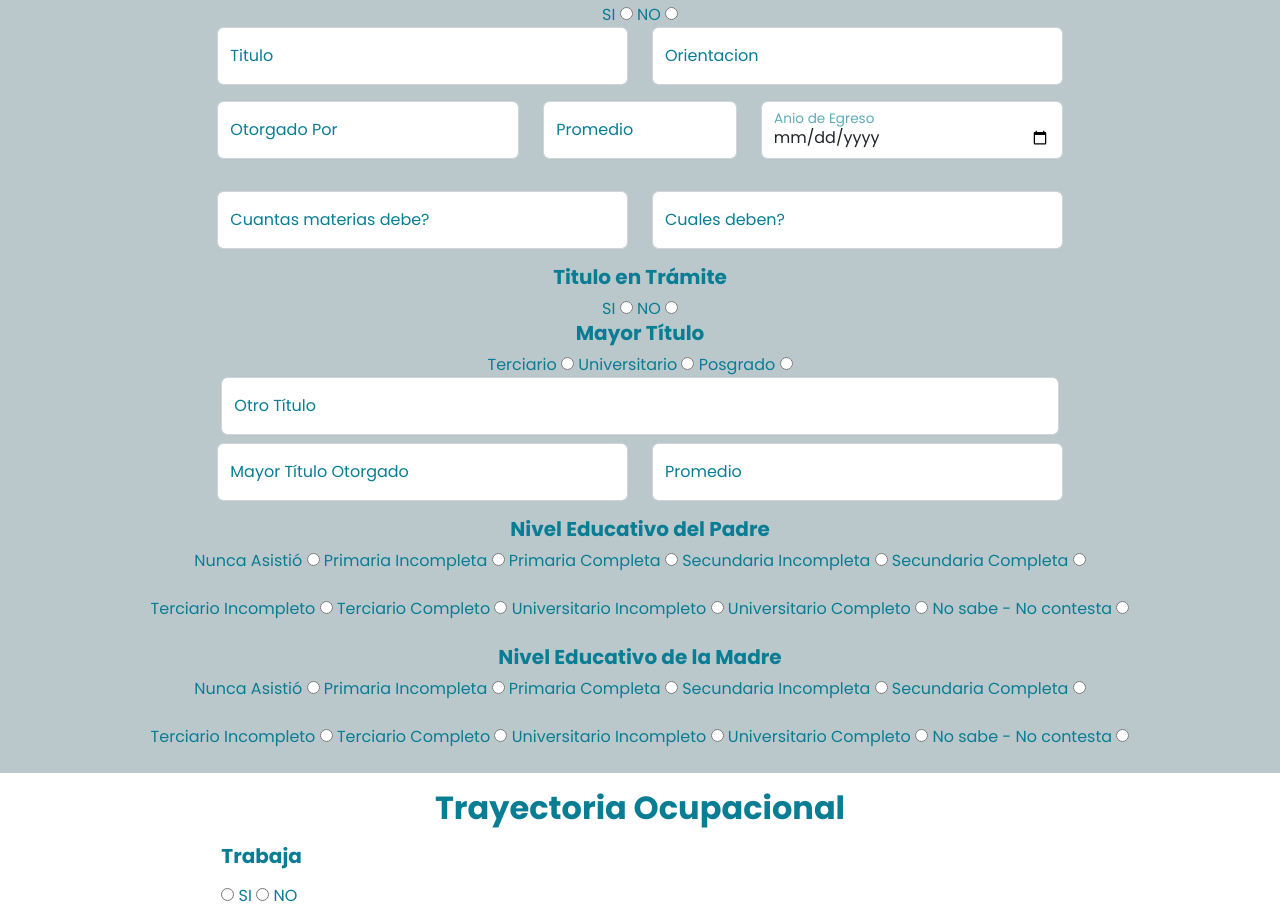
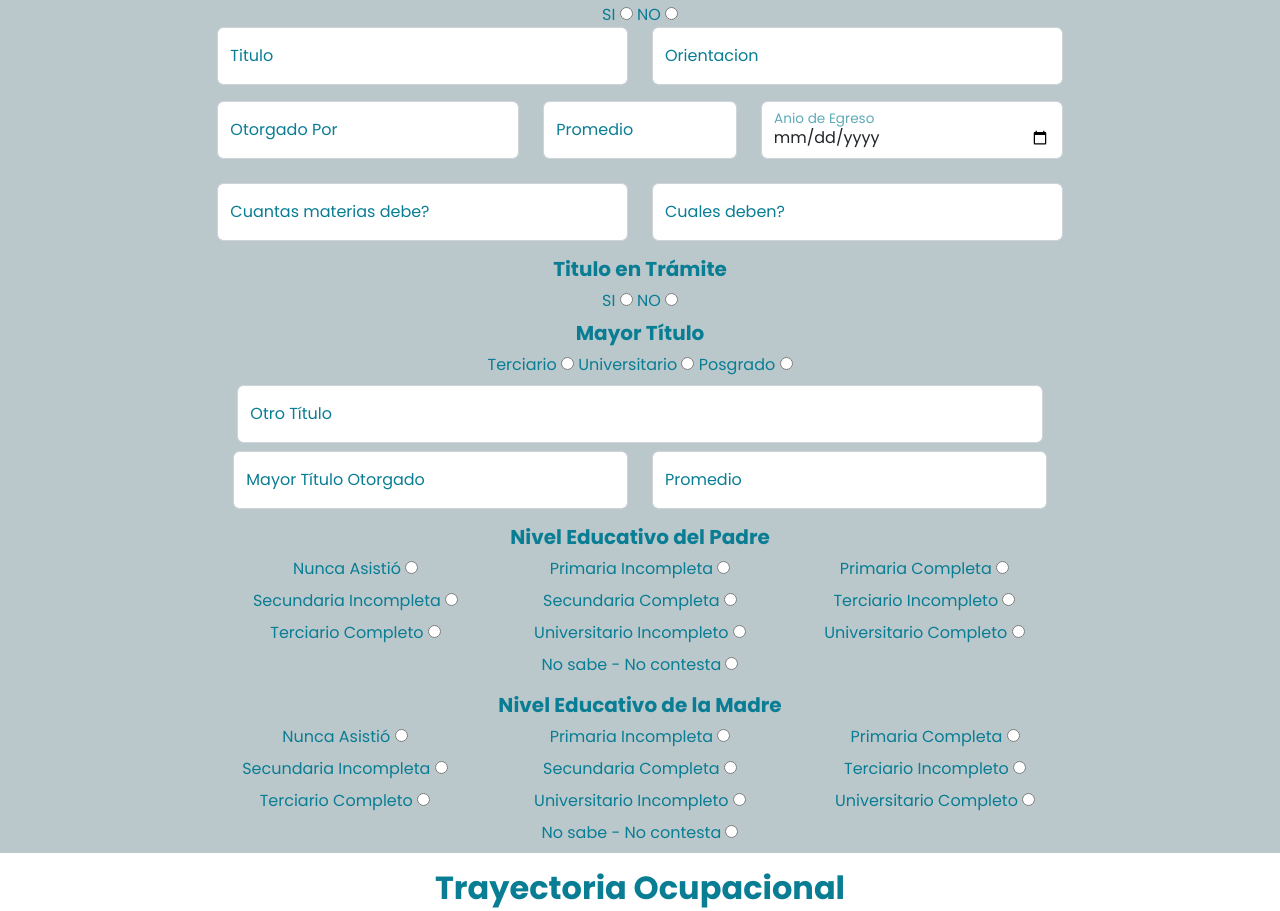
Before and after one commit to 44Daq/FinalEdi, a plain HTML site: page inscripcionCarrera.html in a window 1280 px wide. Shown: the part 1382-2293 px from the top of the page. Drawn offline with nearby package versions, Linux system fonts and the light colour scheme; some packages are replaced by stand-ins of ours; a script that the page names is missing.

Commit message:
Items estudio

```diff
--- a/act.js
+++ b/act.js
@@ -56,3 +56,16 @@ function comprobarClave() {
 
     )
   //  ver
+
+
+
+
+  var checkbox = document.getElementById('TituloSecundarioNO');
+  var miDiv = document.getElementById('secundarioVisible');
+
+  // Agrega un event listener para el cambio del checkbox
+  checkbox.addEventListener('change', function() {
+      // Si el checkbox está marcado, muestra el div; de lo contrario, ocúltalo
+      console.log("funco");
+      miDiv.style.display = checkbox.checked ? 'none' : 'block';
+  });
--- a/inscripcionCarrera.html
+++ b/inscripcionCarrera.html
@@ -229,13 +229,13 @@
 
             <section class="formacion">
                 <form id="formacionForm ">
+
                             <div class="mb-3 text-center">
                                 <h2 >Formación Académica</h2>
-                                <!-- <label  for="TituloSecundarioSI" >Titulo Secundario</label>  -->
                                 <div class="row gx-4 gx-lg-5 justify-content-center mb-2">
-                                <!-- <div class="row gx-4 gx-lg-5 justify-content-start mb-3"> -->
-                                    <!-- <div class="col-8"> -->
-                                       <!-- Name input-->
+
+
+
                                        <h5>Titulo Secundario</h5>
 
                                        <!-- <div class="d-inline mb-3"> -->
@@ -249,6 +249,7 @@
                                                 <input class="TituloSecundarioSI" name="TituloSecundarioSI" id="TituloSecundarioSI" type="radio" value="1" />
 
                                             </div>
+                                            <div id="secundarioVisible">
                                             <div class="row gx-4 gx-lg-6 justify-content-center mb-2 form-section" id="NoAdeudaMaterias">
                                                 <div class="col-4">
                                                     <div class="form-floating mb-2">
@@ -350,7 +351,7 @@
                                     <div class="row gx-4 gx-lg-6 justify-content-center mb-2 form-section" id="NoAdeudaMaterias">
                                         <div class="col-4">
                                             <div class="form-floating mb-2">
-                                                <input class="form-control" name="Promedio" id="Promedio" type="number" placeholder="Promedio" required/>
+                                                <input class="form-control" name="Promedio" id="Promedio" type="text" placeholder="Promedio" required/>
                                                 <label for="TituloSecundarioSI">Mayor Título Otorgado</label>
                                             </div>
                                         </div>
@@ -365,119 +366,129 @@
 
                                 <h5>Nivel Educativo del Padre</h5>
 
-                                <div class="d-inline mb-4">
-                                    <div class="d-inline mb-2">
+                                <div class="col-8">
+                                    <div class="row gx-4 gx-lg-5 justify-content-center mb-2 form-section" id="TrabajaSI">
+                                        <div class="col-4">
                                             <label for="MayorTitulo">Nunca Asistió</label>
                                             <input class="NivelPadre" name="NivelPadre" id="NivelPadre" type="radio" value="1"  />
-
                                         </div>
-
-                                    <div class="d-inline mb-2">
+                                        <div class="col-4">
                                             <label for="MayorTitulo">Primaria Incompleta</label>
                                          <input class="NivelPadre" name="NivelPadre" id="NivelPadre" type="radio" value="1"  />
-
                                         </div>
-                                    <div class="d-inline mb-2">
+                                        <div class="col-4">
                                             <label for="MayorTitulo">Primaria Completa</label>
                                             <input class="NivelPadre" name="NivelPadre" id="NivelPadre" type="radio" value="1"  />
-
                                         </div>
-                                    <div class="d-inline mb-2">
+                                    </div>
+                                </div>
+                                <div class="col-8">
+                                    <div class="row gx-4 gx-lg-5 justify-content-center mb-2 form-section" id="TrabajaSI">
+                                        <div class="col-4">
                                             <label for="MayorTitulo">Secundaria Incompleta</label>
                                         <input class="NivelPadre" name="NivelPadre" id="NivelPadre" type="radio" value="1"  />
-
                                         </div>
-
-                                    <div class="d-inline mb-2">
+                                        <div class="col-4">
                                             <label for="MayorTitulo">Secundaria Completa</label>
                                             <input class="NivelPadre" name="NivelPadre" id="NivelPadre" type="radio" value="1"  />
-
+                                        </div>
+                                        <div class="col-4">
+                                            <label for="MayorTitulo">Terciario Incompleto</label>
+                                            <input class="NivelPadre" name="NivelPadre" id="NivelPadre" type="radio" value="1"  />
                                         </div>
                                     </div>
-                                    <div class="d-inline mb-4">
-                                        <div class="d-inline mb-2">
-                                            <label for="MayorTitulo">Terciario Incompleto</label>
-                                            <input class="NivelPadre" name="NivelPadre" id="NivelPadre" type="radio" value="1"  />
-
                                 </div>
-
-                                        <div class="d-inline mb-2">
+                                <div class="col-8">
+                                    <div class="row gx-4 gx-lg-5 justify-content-center mb-2 form-section" id="TrabajaSI">
+                                        <div class="col-4">
                                             <label for="MayorTitulo">Terciario Completo</label>
                                             <input class="NivelPadre" name="NivelPadre" id="NivelPadre" type="radio" value="1"  />
-
                                         </div>
-                                        <div class="d-inline mb-2">
+                                        <div class="col-4">
                                             <label for="MayorTitulo">Universitario Incompleto</label>
                                             <input class="NivelPadre" name="NivelPadre" id="NivelPadre" type="radio" value="1"  />
-
                                         </div>
-                                        <div class="d-inline mb-2">
+                                        <div class="col-4">
                                             <label for="MayorTitulo">Universitario Completo</label>
                                             <input class="NivelPadre" name="NivelPadre" id="NivelPadre" type="radio" value="1"  />
-
                                         </div>
-
-                                        <div class="d-inline mb-2">
+                                    </div>
+                                </div>
+                                <div class="col-8">
+                                    <div class="row gx-4 gx-lg-5 justify-content-center mb-2 form-section" id="TrabajaSI">
+                                        <div class="col-4">
                                             <label for="MayorTitulo">No sabe - No contesta</label>
                                              <input class="NivelPadre" name="NivelPadre" id="NivelPadre" type="radio" value="1"  />
 
                                         </div>
                                     </div>
+                                </div>
+                            </div>
+
                             <h5>Nivel Educativo de la Madre</h5>
 
-                                        <div class="d-inline mb-4">
-                                            <div class="d-inline mb-2">
+                                <div class="col-8">
+                                    <div class="row gx-4 gx-lg-5 justify-content-center mb-2 form-section" id="TrabajaSI">
+                                        <div class="col-4">
                                                 <label for="MayorTitulo">Nunca Asistió</label>
                                                 <input class="NivelMadre" name="NivelMadre" id="NivelMadre" type="radio" value="1"  />
 
                                             </div>
 
-                                            <div class="d-inline mb-2">
+                                            <div class="col-4">
                                                  <label for="MayorTitulo">Primaria Incompleta</label>
                                                  <input class="NivelMadre" name="NivelMadre" id="NivelMadre" type="radio" value="1"  />
 
                                             </div>
-                                            <div class="d-inline mb-2">
+                                            <div class="col-4">
                                                 <label for="MayorTitulo">Primaria Completa</label>
                                                 <input class="NivelMadre" name="NivelMadre" id="NivelMadre" type="radio" value="1"  />
 
                                             </div>
-                                            <div class="d-inline mb-2">
+                                    </div>
+
+                                    <div class="row gx-4 gx-lg-5 justify-content-center mb-2 form-section" id="TrabajaSI">
+                                            <div class="col-4">
                                                 <label for="MayorTitulo">Secundaria Incompleta</label>
                                                 <input class="NivelMadre" name="NivelMadre" id="NivelMadre" type="radio" value="1"  />
 
                                             </div>
 
-                                            <div class="d-inline mb-2">
+                                            <div class="col-4">
                                                  <label for="MayorTitulo">Secundaria Completa</label>
                                                  <input class="NivelMadre" name="NivelMadre" id="NivelMadre" type="radio" value="1"  />
 
                                             </div>
-                                        </div>
-                                            <div class="d-inline mb-4">
+
+                                            <div class="col-4">
                                                 <div class="d-inline mb-2">
                                                     <label for="MayorTitulo">Terciario Incompleto</label>
                                                     <input class="NivelMadre" name="NivelMadre" id="NivelMadre" type="radio" value="1"  />
 
                                                 </div>
+                                            </div>
+                                    </div>
 
-                                                <div class="d-inline mb-2">
+
+                                    <div class="row gx-4 gx-lg-5 justify-content-center mb-2 form-section" id="TrabajaSI">
+                                                <div class="col-4">
                                                      <label for="MayorTitulo">Terciario Completo</label>
                                                      <input class="NivelMadre" name="NivelMadre" id="NivelMadre" type="radio" value="1"  />
 
                                                 </div>
-                                                <div class="d-inline mb-2">
+                                                <div class="col-4">
                                                     <label for="MayorTitulo">Universitario Incompleto</label>
                                                     <input class="NivelMadre" name="NivelMadre" id="NivelMadre" type="radio" value="1"  />
 
                                                 </div>
-                                                <div class="d-inline mb-2">
+                                                <div class="col-4">
                                                     <label for="MayorTitulo">Universitario Completo</label>
                                                     <input class="NivelMadre" name="NivelMadre" id="NivelMadre" type="radio" value="1"  />
 
                                                 </div>
-
-                                                <div class="d-inline mb-2">
+                                    </div>
+                                    <div class="row gx-4 gx-lg-5 justify-content-center mb-2 form-section" id="TrabajaSI">
+                                        <div class="col-4">
                                             <label for="MayorTitulo">No sabe - No contesta</label>
                                             <input class="NivelMadre" name="NivelMadre" id="NivelMadre" type="radio" value="1"  />
 
@@ -551,7 +562,7 @@
                                     <input class="form" name="Trabaja" id="Trabaja"  type="radio" value="1"/>
                                     <label for="Empresa">Empresa</label>
                                 </div>
-                                    <div class="col4">
+                                <div class="col-4">
                                     <input class="form" name="Trabaja" id="Trabaja"  type="radio" value="1"/>
                                     <label for="Servicios">Servicios</label>
                                 </div>
@@ -569,10 +580,11 @@
                                 </div>
                             </div>
                         </div>
-                        </div>
+
+
                     </div>
 
-                </div>
+
 
 
 
```
Lines whose indentation alone changed are shown as unchanged.
